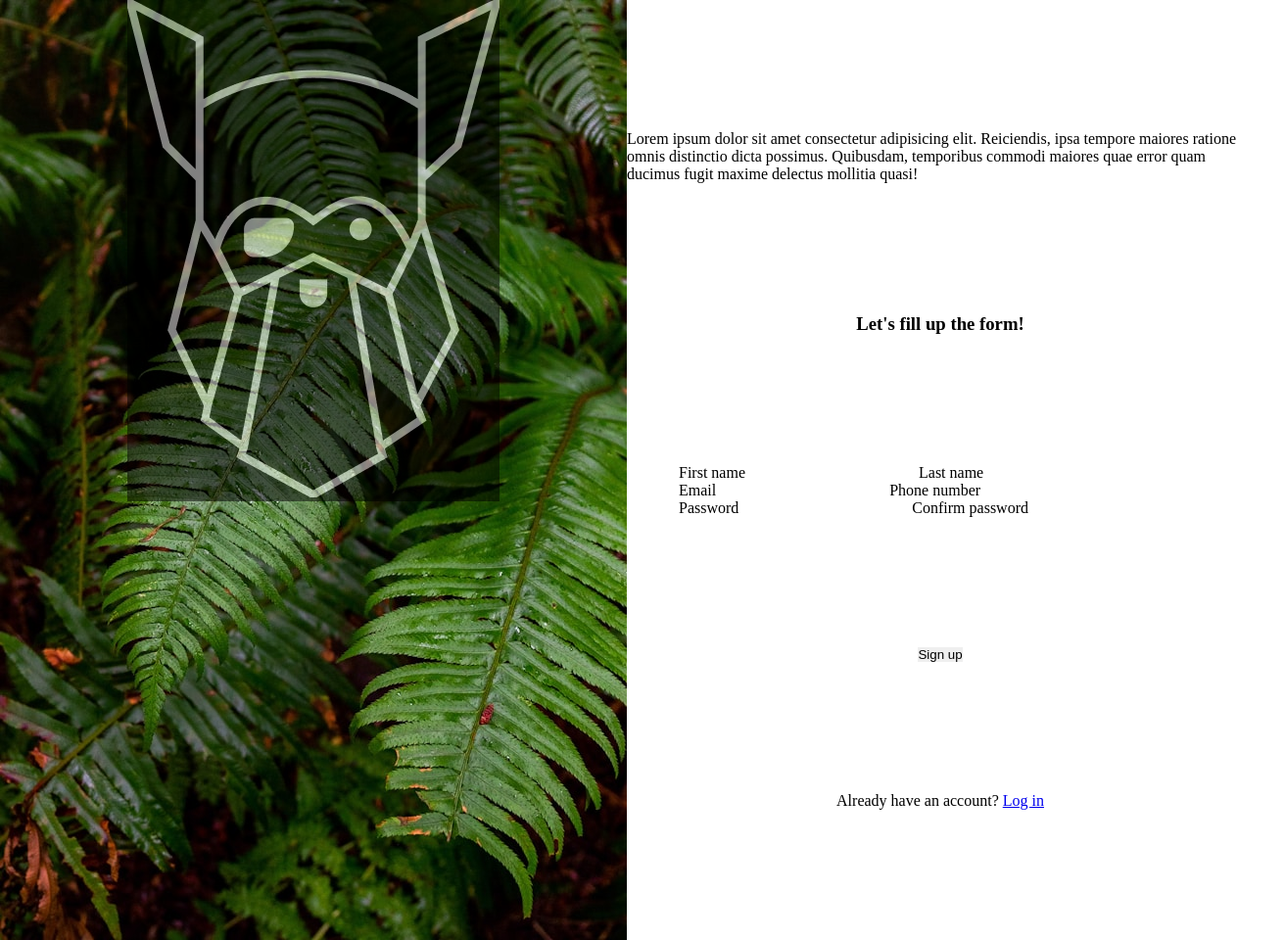
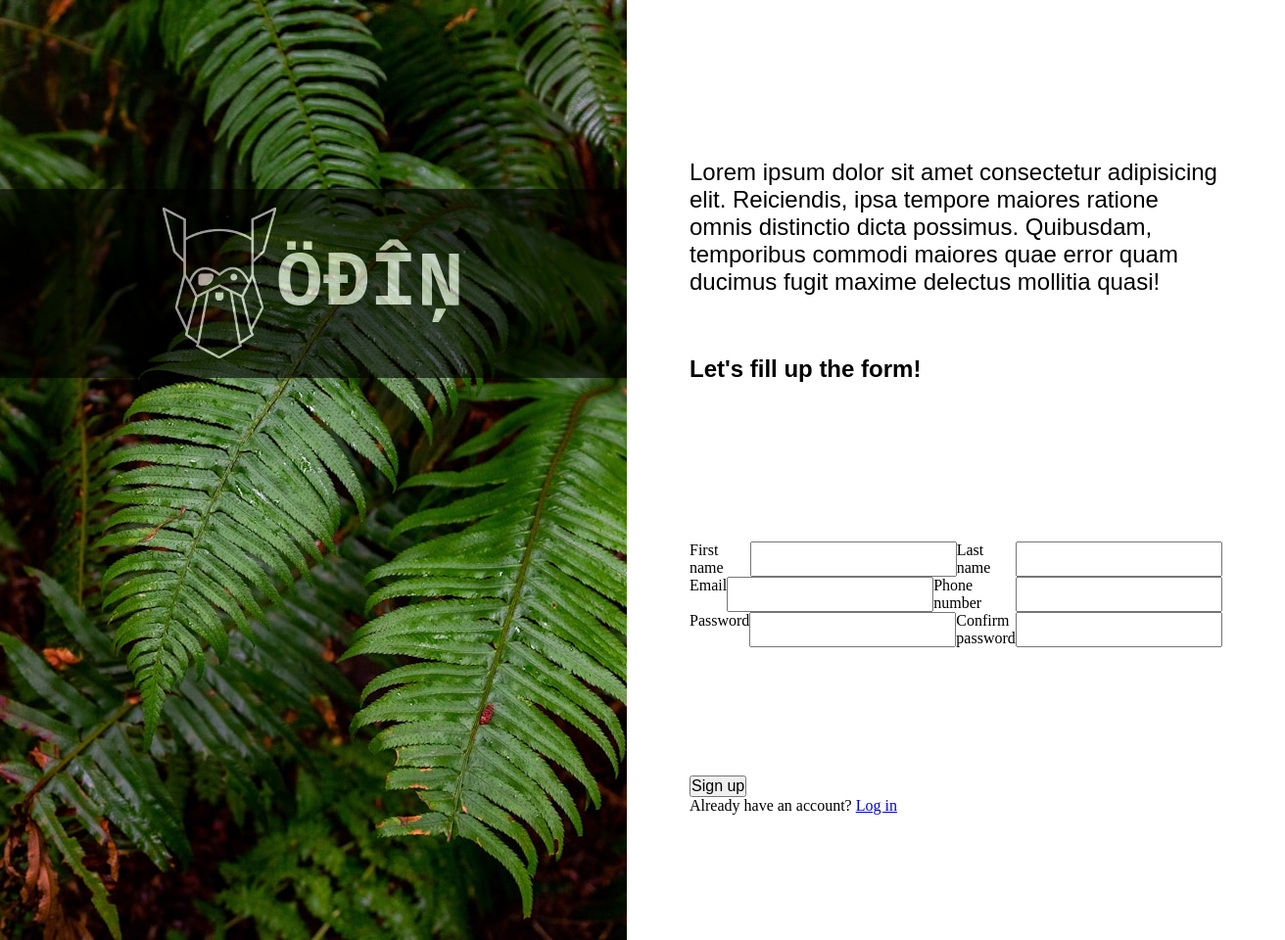
Before and after one commit to petromirkolev/odin-form, a plain HTML site: page index.html in a window 1280 px wide. Shown: the whole page at 98% size, 1312 px wide, since content can reach past the window. Drawn offline with Linux system fonts and the light colour scheme.

Commit message:
Finish left side

```diff
--- a/index.html
+++ b/index.html
@@ -15,41 +15,46 @@
           srcset="" />
         <div id="text-holder">
           <img id="odin-logo" src="./assets/odin-lined.png" alt="" srcset="" />
+          <h1>ÖÐÎŅ</h1>
         </div>
       </div>
       <div class="right-side">
+        <div id="upper-text">
           <p>
             Lorem ipsum dolor sit amet consectetur adipisicing elit. Reiciendis,
             ipsa tempore maiores ratione omnis distinctio dicta possimus.
             Quibusdam, temporibus commodi maiores quae error quam ducimus fugit
             maxime delectus mollitia quasi!
           </p>
-        <h3>Let's fill up the form!</h1>
-          <div class="form">
+          <h3>Let's fill up the form!</h3>
+        </div>
+        <div id="form">
           <form action="" id="sign-up-form">
             <div id="first-row">
               <label for="first-name">First name</label>
-              <input type="text" id="first-name">
+              <input type="text" id="first-name" />
               <label for="last-name">Last name</label>
-              <input type="text" id="last-name">
+              <input type="text" id="last-name" />
             </div>
             <div id="second-row">
               <label for="email">Email</label>
-              <input type="text" id="email">
+              <input type="text" id="email" />
               <label for="phone">Phone number</label>
-              <input type="text" id="phone">
+              <input type="text" id="phone" />
             </div>
             <div id="third-row">
               <label for="password">Password</label>
-              <input type="text" id="password">
+              <input type="text" id="password" />
               <label for="confirm-password">Confirm password</label>
-              <input type="text" id="confirm-password">
+              <input type="text" id="confirm-password" />
             </div>
           </form>
         </div>
+        <div id="footer">
           <button id="sign-up">Sign up</button>
           <p>Already have an account? <a href="#">Log in</a></p>
         </div>
       </div>
+    </div>
   </body>
 </html>
--- a/style.css
+++ b/style.css
@@ -1,43 +1,65 @@
 * {
   margin: 0;
   padding: 0;
-  border: none;
+  box-sizing: border-box;
+  font-size: 16px;
 }
-
 .wrapper {
   display: flex;
   flex-direction: row;
 }
-
 .left-side {
-  display: flex;
-  flex-direction: column;
-  align-items: center;
+  position: relative;
 }
-
 #text-holder {
   position: absolute;
+  display: flex;
+  justify-content: center;
+  align-items: center;
   background-color: black;
-  opacity: 0.5;
+  width: 100%;
+  height: 20%;
+  opacity: 0.6;
+  text-align: center;
+  top: 20%;
+}
+#text-holder > img {
+  height: 80%;
+}
+#text-holder > h1 {
+  font-size: 5rem;
+  color: white;
+  font-family: monospace;
 }
 
 .right-side {
+  padding: 0 5%;
   display: flex;
   flex-direction: column;
   background-color: white;
   width: 100%;
   justify-content: space-evenly;
-  align-items: center;
 }
 
-/* .form {
-} */
-
+#upper-text {
+  display: flex;
+  flex-direction: column;
+  width: 100%;
+  height: 30%;
+  justify-content: space-around;
+}
+#upper-text > p {
+  font-size: 1.5rem;
+  font-family: Arial, Helvetica, sans-serif;
+}
+#upper-text > h3 {
+  font-size: 1.5rem;
+  font-family: Arial, Helvetica, sans-serif;
+}
 #sign-up-form {
   display: flex;
   flex-direction: column;
 }
-
 #first-row,
 #second-row,
 #third-row {
```
Lines whose indentation alone changed are shown as unchanged.
